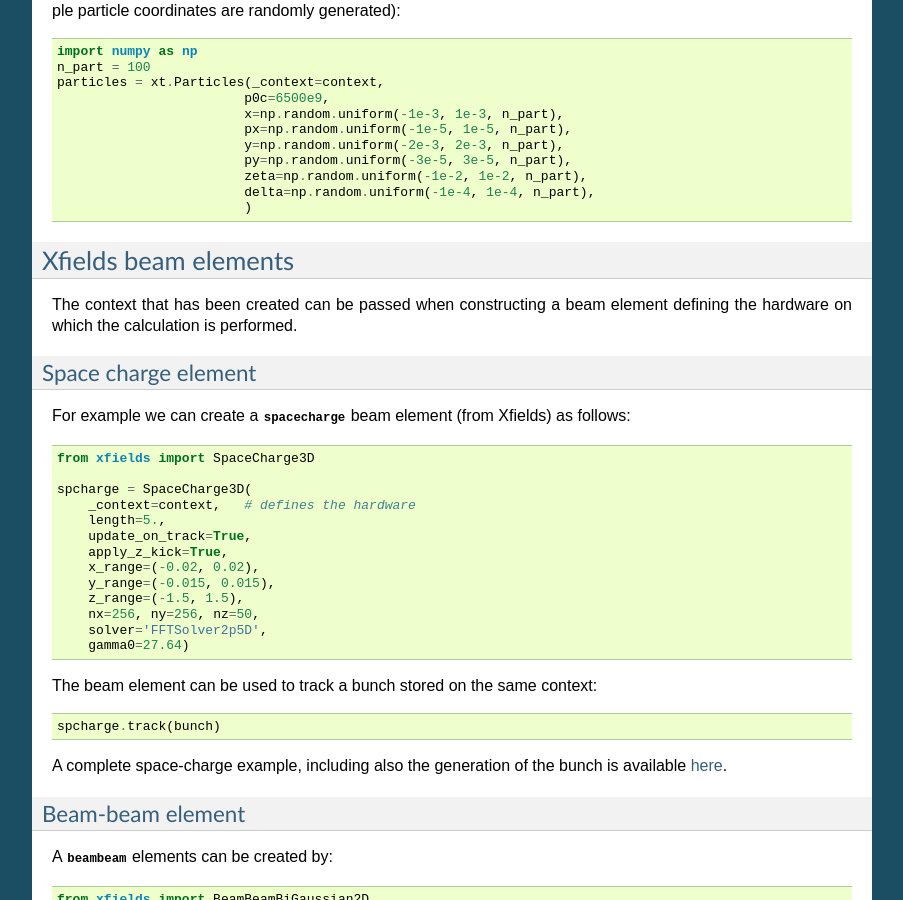
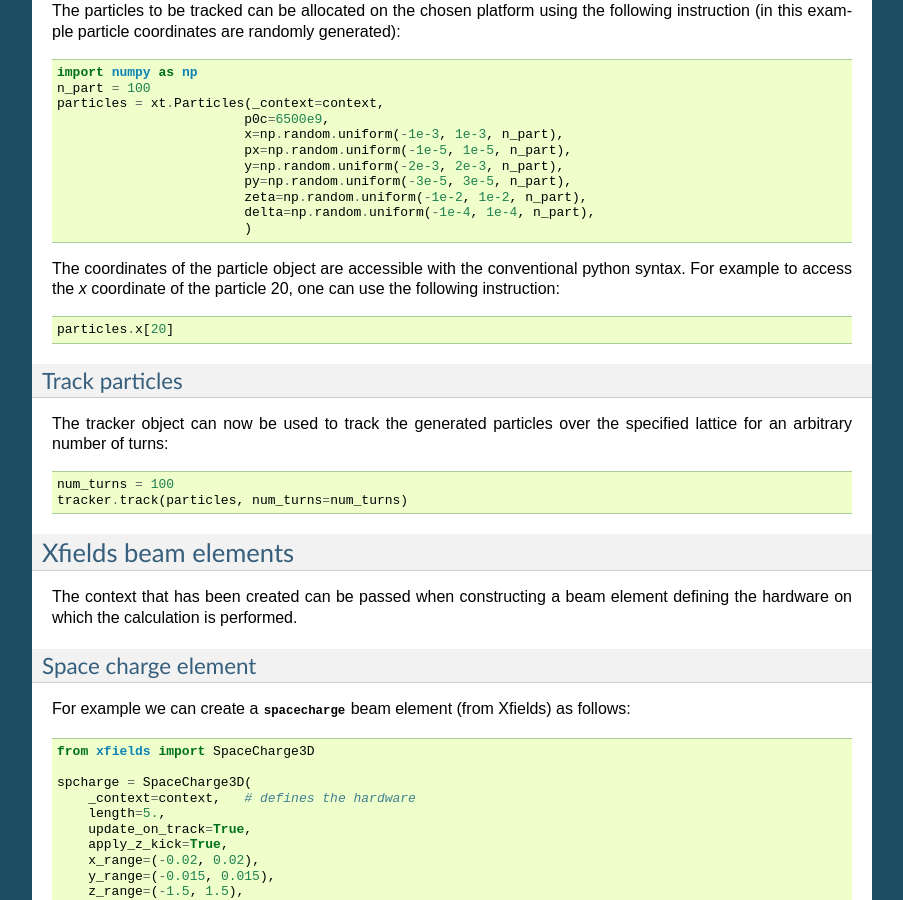
Before and after one commit to xsuite/xsuite, a Sphinx documentation site: the page built from docs/gettingstarted.rst, in a window 1280 px wide and 900 px high, scrolled down 2310 px. Shown: the whole window, without its empty margins (198-1101 px from the left). Built offline with Sphinx 7.4.7, drawn with Linux system fonts in a browser that asks for light colours; some of the changed text lies outside the part shown.

Commit message:
Quick push

```diff
--- a/docs/gettingstarted.rst
+++ b/docs/gettingstarted.rst
@@ -134,6 +134,25 @@ The particles to be tracked can be allocated on the chosen platform using the fo
                             delta=np.random.uniform(-1e-4, 1e-4, n_part),
                             )
 
+The coordinates of the particle object are accessible with the conventional python syntax. For example to access the *x* coordinate of the particle 20, one can use the following instruction:
+
+.. code-block:: python
+
+    particles.x[20]
+
+Track particles
+~~~~~~~~~~~~~~~
+
+The tracker object can now be used to track the generated particles over the specified lattice for an arbitrary number of turns:
+
+.. code-block:: python
+
+    num_turns = 100
+    tracker.track(particles, num_turns=num_turns)
+
+
+
+
 
 
 
```
